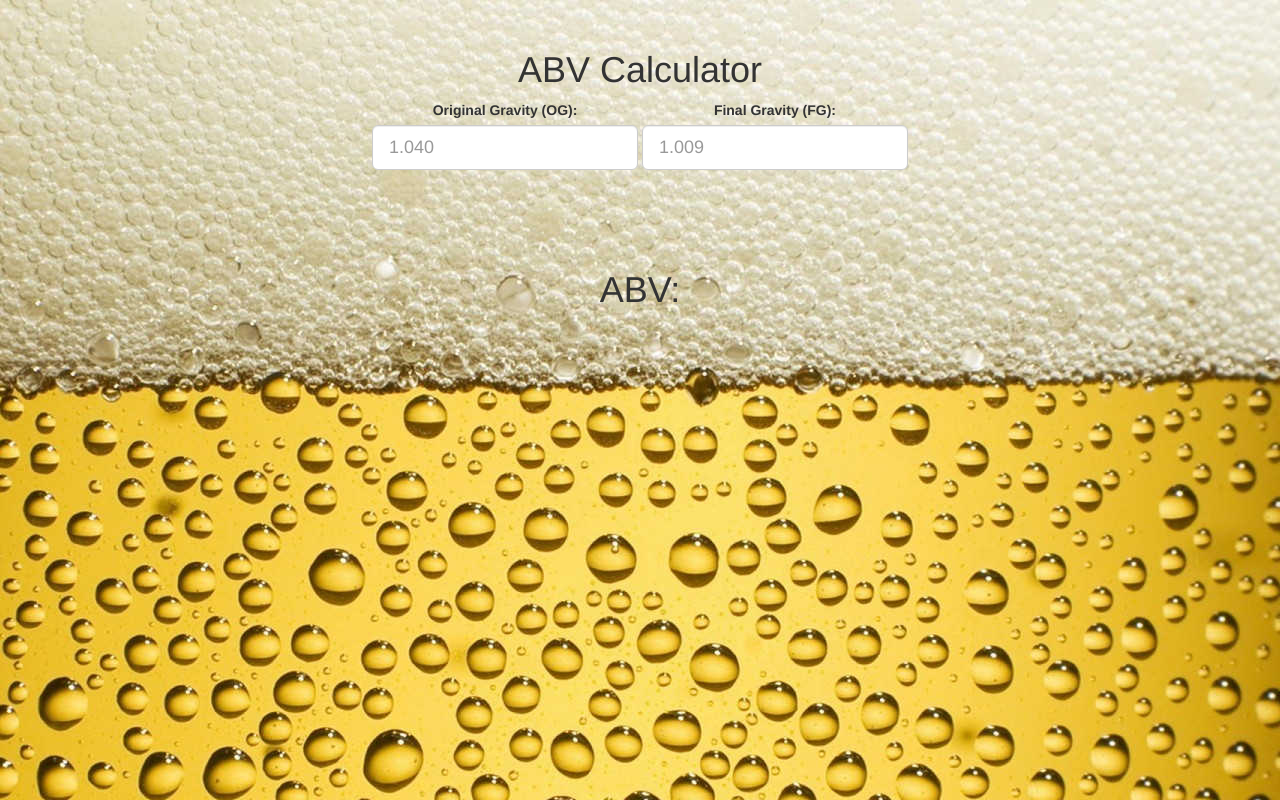
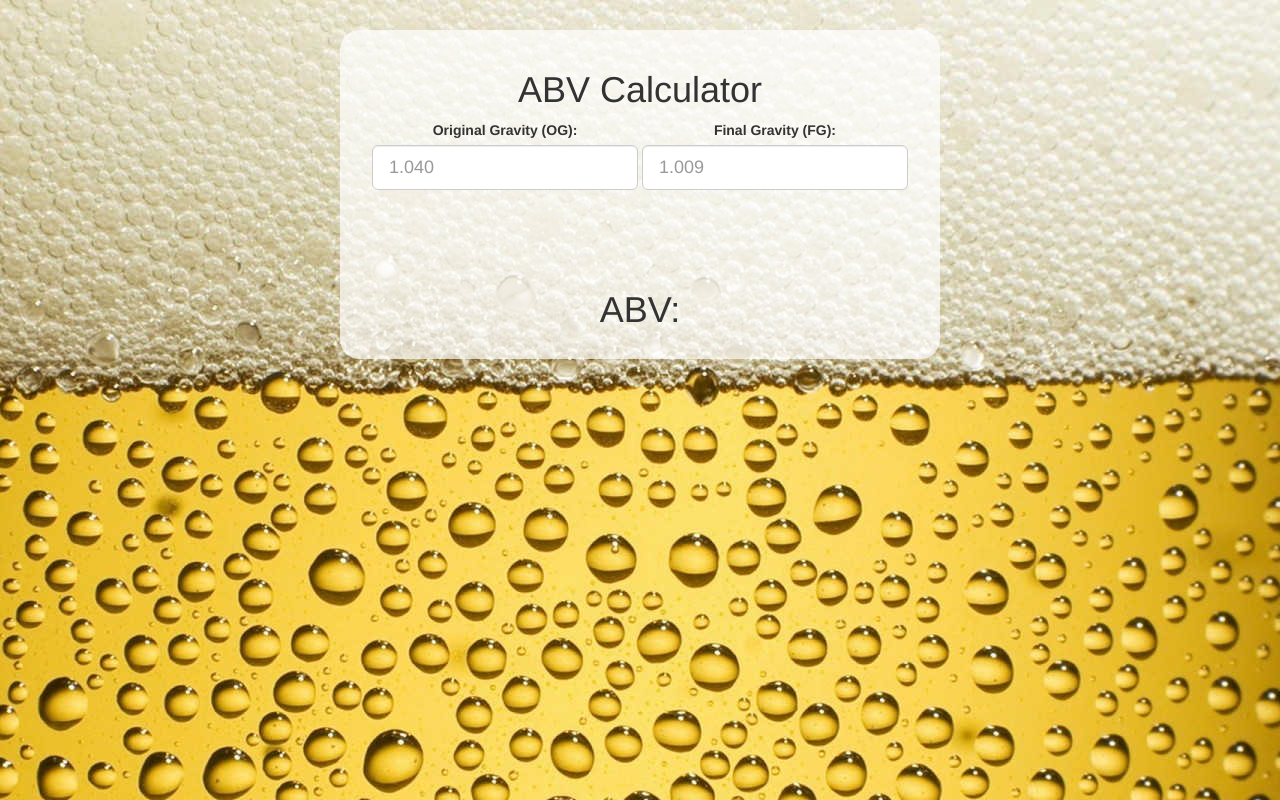
Before and after one commit to crea1/beer-x-calc, a plain HTML site: page index.html in a window 1280 px wide. Drawn offline with Linux system fonts and the light colour scheme.

Commit message:
Add a white box with opacity for better viewing

```diff
--- a/css/style.css
+++ b/css/style.css
@@ -11,6 +11,14 @@ body {
     -moz-background-size: cover;
     -o-background-size: cover;
     background-size: cover;
+}
+
+.calc {
+    background-color: rgba(255, 255, 255, 0.7);
+    padding: 20px 0;
+    -webkit-border-radius: 20px;
+    -moz-border-radius: 20px;
+    border-radius: 20px;
 }
 
 @media(max-width:767px){
--- a/index.html
+++ b/index.html
@@ -8,13 +8,17 @@
 </head>
 <body>
 <div class="container text-center">
+    <div class="calc">
         <h1>ABV Calculator</h1>
+
         <div ng-controller="AlcoholCalc">
             <form name="form" class="abv-form form-inline" role="form" novalidate>
                 <div class="form-group">
                     <label for="og" class="control-label">Original Gravity (OG):</label>
+
                     <div>
-                    <input id="og" type="number" name="og" class="form-control input-lg" ng-model="originalGravity" placeholder="1.040" required>
+                        <input id="og" type="number" name="og" class="form-control input-lg" ng-model="originalGravity"
+                               placeholder="1.040" required>
                     </div>
                     <div ng-show="form.og.$dirty && form.og.$invalid" class="alert arrow_box">
                         <strong>O'oh!</strong> OG is not a number!
@@ -22,8 +26,11 @@
                 </div>
                 <div class="form-group">
                     <label for="fg" class="control-label">Final Gravity (FG):</label>
+
                     <div>
-                    <input id="fg" type="number" name="fg" class="form-control input-lg" ng-model="finalGravity" placeholder="1.009" required>
+                        <input id="fg" type="number" name="fg" class="form-control input-lg" ng-model="finalGravity"
+                               placeholder="1.009" required>
+
                         <div ng-show="form.fg.$dirty && form.fg.$invalid" class="alert arrow_box">
                             <strong>Can't compute!</strong> Try with a number!
                         </div>
@@ -32,10 +39,12 @@
             </form>
             <h1>
                 ABV:
-            <span class="label label-success" ng-show="form.og.$valid && form.fg.$valid &&result() < 100 && result() > 0">
+            <span class="label label-success"
+                  ng-show="form.og.$valid && form.fg.$valid &&result() < 100 && result() > 0">
                 {{result() | number:2}}%
             </span>
             </h1>
+        </div>
     </div>
 </div>
 
```
Lines whose indentation alone changed are shown as unchanged.
